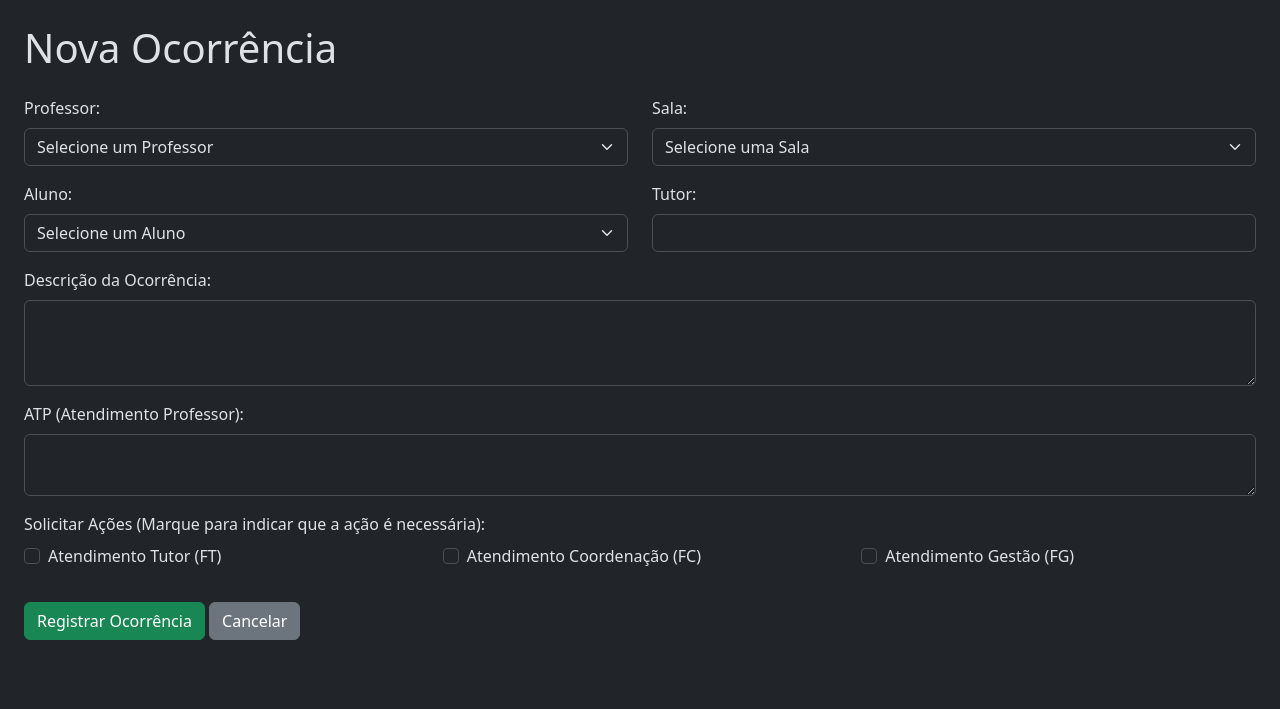
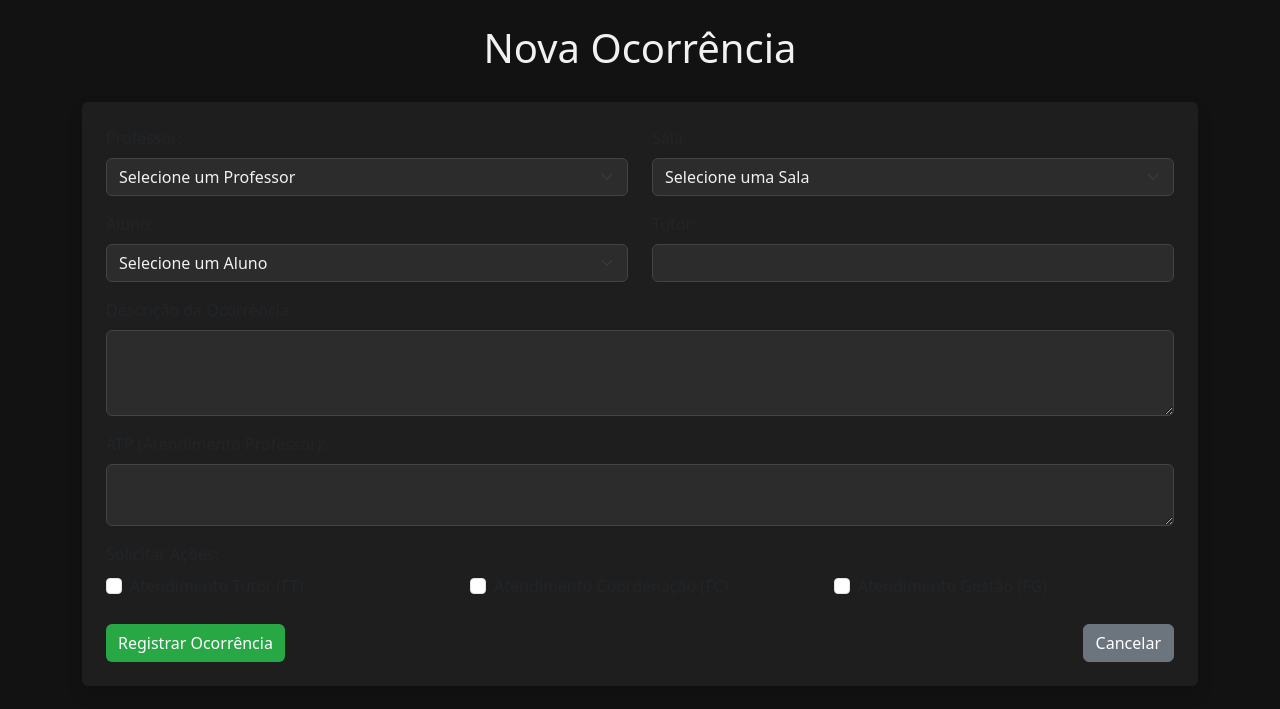
Before and after one commit to ocorrenciasidr/idr, a Flask app: page /nova in a window 1280 px wide. Shown: the top 709 px of the page. Run offline with Flask 3, Linux system fonts and the light colour scheme.

Commit message:
Update nova.html

```diff
--- a/templates/nova.html
+++ b/templates/nova.html
@@ -2,11 +2,23 @@
 <html lang="pt-br">
 <head>
 <meta charset="UTF-8">
-    <title>Nova Ocorrência</title>
-    <link rel="stylesheet" href="https://cdn.jsdelivr.net/npm/bootstrap@5.3.2/dist/css/bootstrap.min.css">
+<title>SGCE - Nova Ocorrência</title>
+<link href="https://cdn.jsdelivr.net/npm/bootstrap@5.3.2/dist/css/bootstrap.min.css" rel="stylesheet">
+<style>
+    body { background-color: #121212; color: #f1f1f1; }
+    h1 { text-align: center; margin-bottom: 30px; }
+    .form-label { font-weight: 500; }
+    .btn-success { background-color: #28a745; border: none; }
+    .btn-success:hover { background-color: #218838; }
+    .card { background-color: #1e1e1e; border: none; }
+    .form-control, .form-select { background-color: #2c2c2c; color: #f1f1f1; border: 1px solid #444; }
+    .form-control:focus, .form-select:focus { background-color: #2c2c2c; color: #f1f1f1; border-color: #28a745; }
+</style>
 </head>
-<body class="p-4" data-bs-theme="dark"> <h1 class="mb-4">Nova Ocorrência</h1>
-
+<body class="p-4">
+<div class="container">
+    <h1>Nova Ocorrência</h1>
+    <div class="card shadow p-4">
         <form method="POST" action="{{ url_for('nova') }}">
             <div class="row mb-3">
                 <div class="col-md-6">
@@ -53,38 +65,36 @@
             </div>
 
             <div class="mb-3">
-        <label class="form-label">Solicitar Ações (Marque para indicar que a ação é necessária):</label>
+                <label class="form-label">Solicitar Ações:</label>
                 <div class="row">
                     <div class="col-md-4">
                         <div class="form-check">
                             <input class="form-check-input" type="checkbox" name="FT" id="checkFT">
-                    <label class="form-check-label" for="checkFT">
-                        Atendimento Tutor (FT)
-                    </label>
+                            <label class="form-check-label" for="checkFT">Atendimento Tutor (FT)</label>
                         </div>
                     </div>
                     <div class="col-md-4">
                         <div class="form-check">
                             <input class="form-check-input" type="checkbox" name="FC" id="checkFC">
-                    <label class="form-check-label" for="checkFC">
-                        Atendimento Coordenação (FC)
-                    </label>
+                            <label class="form-check-label" for="checkFC">Atendimento Coordenação (FC)</label>
                         </div>
                     </div>
                     <div class="col-md-4">
                         <div class="form-check">
                             <input class="form-check-input" type="checkbox" name="FG" id="checkFG">
-                    <label class="form-check-label" for="checkFG">
-                        Atendimento Gestão (FG)
-                    </label>
+                            <label class="form-check-label" for="checkFG">Atendimento Gestão (FG)</label>
                         </div>
                     </div>
                 </div>
             </div>
 
-    <button type="submit" class="btn btn-success mt-3">Registrar Ocorrência</button>
-    <a href="{{ url_for('index') }}" class="btn btn-secondary mt-3">Cancelar</a>
+            <div class="d-flex justify-content-between mt-4">
+                <button type="submit" class="btn btn-success">Registrar Ocorrência</button>
+                <a href="{{ url_for('index') }}" class="btn btn-secondary">Cancelar</a>
+            </div>
         </form>
+    </div>
+</div>
 
 <script>
 let alunosCache = {};
@@ -98,28 +108,22 @@
     alunoSelect.innerHTML = '<option value="">Selecione um Aluno</option>';
     tutorInput.value = '';
 
-        if (!sala) {
-            return;
-        }
+    if (!sala) return;
 
     let alunosPorSala = alunosCache[sala];
-
     if (!alunosPorSala) {
         try {
             const response = await fetch(`/api/alunos_por_sala/${encodeURIComponent(sala)}`);
-                if (!response.ok) {
-                    throw new Error('Erro ao buscar alunos');
-                }
+            if (!response.ok) throw new Error('Erro ao buscar alunos');
             alunosPorSala = await response.json();
             alunosCache[sala] = alunosPorSala;
         } catch (error) {
-                console.error("Erro ao carregar alunos:", error);
+            console.error(error);
             alunoSelect.innerHTML = '<option value="">Erro ao carregar alunos</option>';
             return;
         }
     }
 
-        if (alunosPorSala.length > 0) {
     alunosPorSala.forEach(aluno => {
         const option = document.createElement('option');
         option.value = aluno.Aluno;
@@ -127,21 +131,13 @@
         option.dataset.tutor = aluno.Tutor;
         alunoSelect.appendChild(option);
     });
-        } else {
-             alunoSelect.innerHTML = '<option value="">Nenhum aluno encontrado</option>';
-        }
 }
 
 function selecionarTutor() {
     const alunoSelect = document.getElementById('aluno-select');
     const tutorInput = document.getElementById('tutor-input');
     const selectedOption = alunoSelect.options[alunoSelect.selectedIndex];
-
-        if (selectedOption && selectedOption.dataset.tutor) {
-            tutorInput.value = selectedOption.dataset.tutor;
-        } else {
-            tutorInput.value = '';
-        }
+    tutorInput.value = selectedOption?.dataset.tutor || '';
 }
 </script>
 <script src="https://cdn.jsdelivr.net/npm/bootstrap@5.3.2/dist/js/bootstrap.bundle.min.js"></script>
```
Lines whose indentation alone changed are shown as unchanged.
